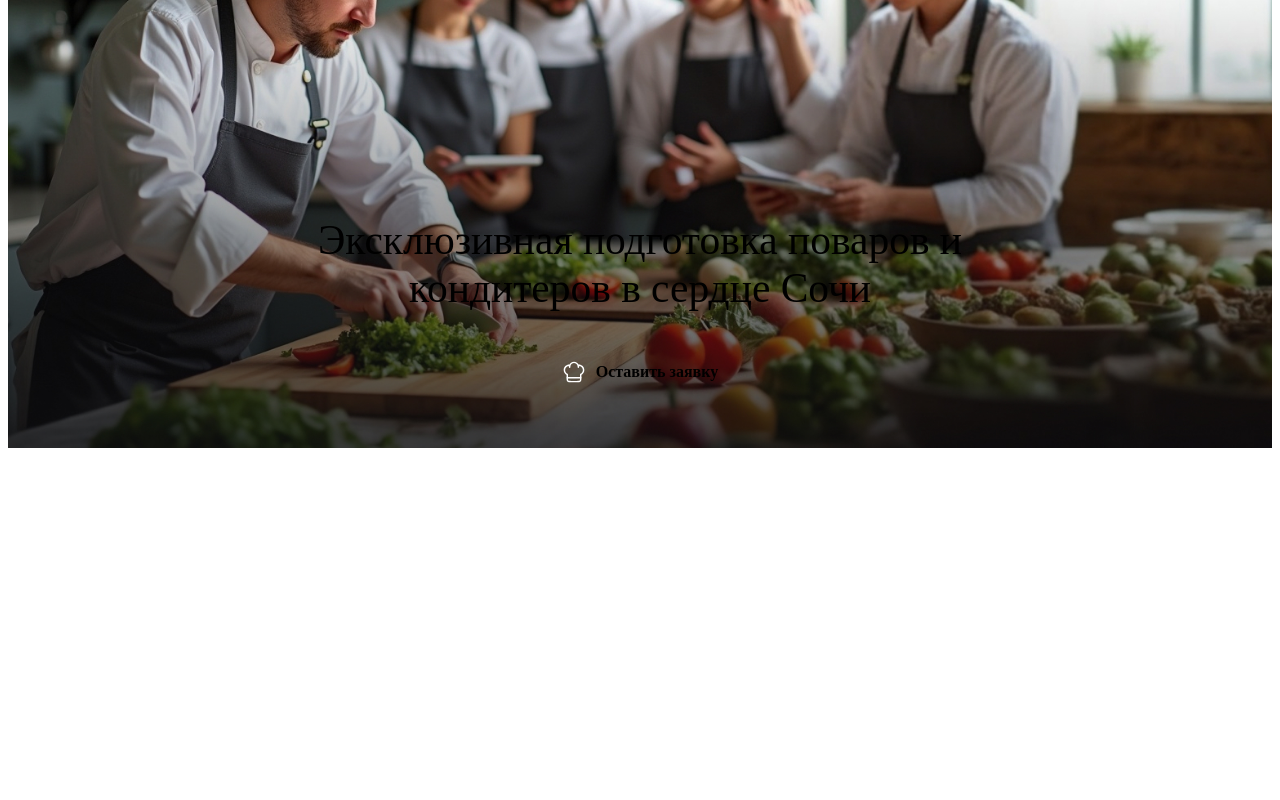
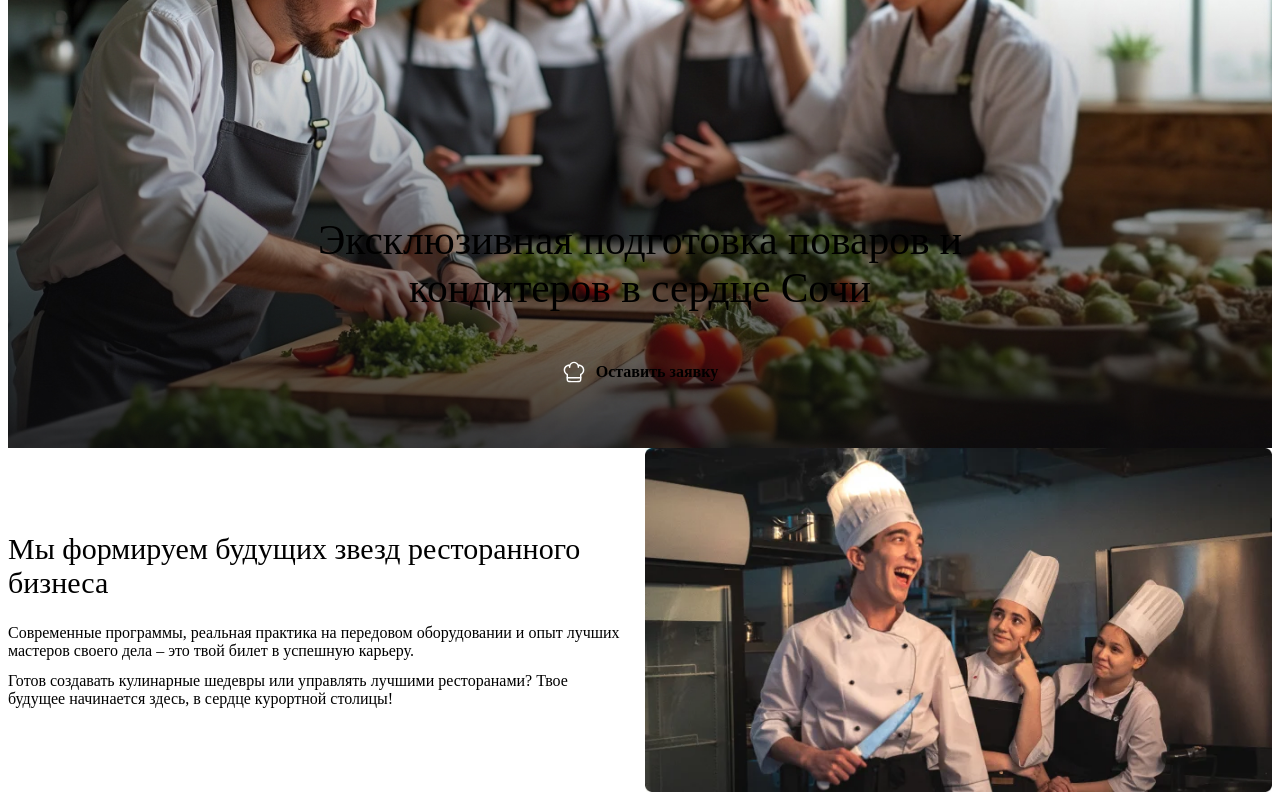
Before and after one commit to mqnjj/sochichef, a Next.js app in the folder client/: page /HomePage in a window 1280 px wide. Shown: the part 360-1160 px from the top of the page. Before the commit the page ends 816 px from the top, so only its background shows below. Built offline with nearby package versions, Linux system fonts and the light colour scheme.

Commit message:
client/Add Description.tsx

```diff
--- a/client/src/pages/HomePage.tsx
+++ b/client/src/pages/HomePage.tsx
@@ -1,7 +1,12 @@
-import { Banner } from '@/widgets';
+import { Banner, Description } from '@/widgets';
 
 const HomePage = () => {
-  return <Banner />;
+  return (
+    <>
+      <Banner />
+      <Description />
+    </>
+  );
 };
 
 export default HomePage;
--- /dev/null
+++ b/client/src/widgets/description/index.ts
@@ -0,0 +1 @@
+export { Description } from './ui/Description';
--- /dev/null
+++ b/client/src/widgets/description/ui/Description.module.scss
@@ -0,0 +1,41 @@
+.description {
+  @include flex(flex, space-between, center);
+  column-gap: rem(24);
+  padding-block: var(--section-padding-y);
+
+  @include tablet {
+    flex-direction: column;
+    row-gap: rem(24);
+  }
+
+  &__main {
+    @include flex(flex, center, center);
+    flex-direction: column;
+    row-gap: rem(24);
+
+    &-title {
+      font-size: clamp(1.375rem, 2.929vw, 1.875rem);
+
+      @include tablet {
+        text-align: center;
+        font-weight: 500;
+      }
+    }
+
+    &-description {
+      @include flex;
+      flex-direction: column;
+      row-gap: rem(12);
+    }
+  }
+
+  &__image {
+    width: min(49vw, #{rem(697)});
+    height: auto;
+    border-radius: var(--border-radius-8);
+
+    @include tablet {
+      width: max(68vw, #{rem(450)});
+    }
+  }
+}
--- /dev/null
+++ b/client/src/widgets/description/ui/Description.tsx
@@ -0,0 +1,32 @@
+import Image from 'next/image';
+import style from './Description.module.scss';
+import DescriptionImage from '../assets/image.webp';
+import clsx from 'clsx';
+
+export const Description = () => {
+  return (
+    <section className={clsx(style['description'], 'container')}>
+      <div className={style['description__main']}>
+        <div className={style['description__main-title']}>Мы формируем будущих звезд ресторанного бизнеса</div>
+        <div className={style['description__main-description']}>
+          <span className={style['description__main-description__text']}>
+            Современные программы, реальная практика на передовом оборудовании и опыт лучших мастеров своего дела – это
+            твой билет в успешную карьеру.
+          </span>
+          <span className={style['description__main-description__text']}>
+            Готов создавать кулинарные шедевры или управлять лучшими ресторанами? Твое будущее начинается здесь, в
+            сердце курортной столицы!
+          </span>
+        </div>
+      </div>
+      <Image
+        className={style['description__image']}
+        src={DescriptionImage}
+        alt='Шефы смеются.'
+        width='697'
+        height='382'
+        loading='lazy'
+      />
+    </section>
+  );
+};
--- a/client/src/widgets/index.ts
+++ b/client/src/widgets/index.ts
@@ -1,3 +1,4 @@
 export * from './banner';
 export * from './header';
 export * from './footer';
+export * from './description';
```
Also changed, not shown: client/src/widgets/description/assets/image.webp (added).
